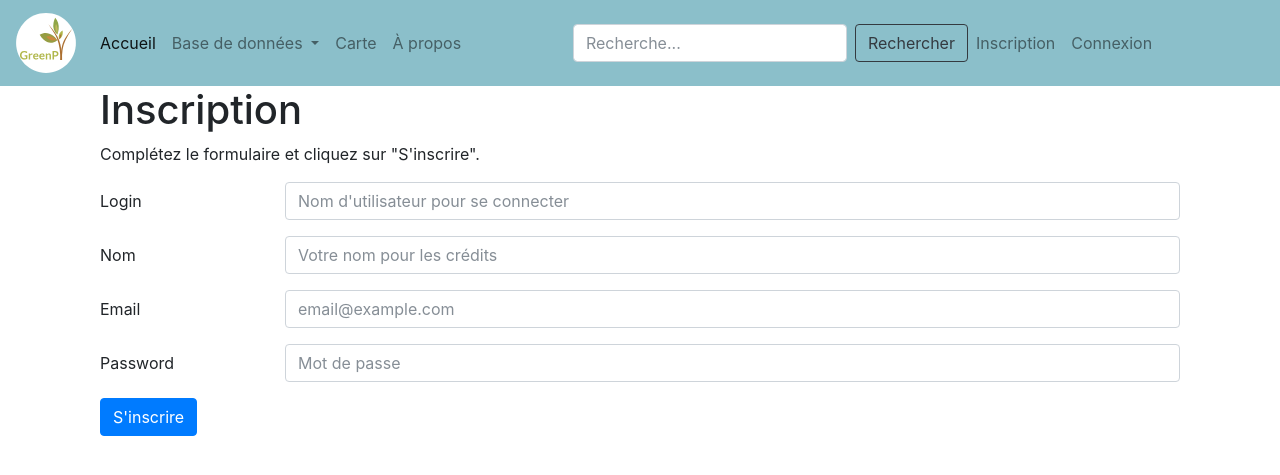
After one commit to rayondemiel/GreenPy, a Flask app: page /register in a window 1280 px wide. The commit adds this page. Shown: the top 475 px of the page. Run offline with Flask 2, Linux system fonts and the light colour scheme; some libraries are stand-ins or nearby versions.

Commit message:
ajout users

```diff
--- a/GreenPy/constantes.py
+++ b/GreenPy/constantes.py
@@ -1 +1,11 @@
+from warnings import warn
+
+#Constantes des résultats de recherche
 RESULTATS_PAR_PAGES = 10
+
+
+#Secret Key
+SECRET_KEY = "Pensez Printemps, les amis !!!"
+
+if SECRET_KEY == "Pensez Printemps, les amis !!!":
+    warn("Le secret par défaut n'a pas été changé, vous devriez le faire", Warning)
--- a/GreenPy/routes/routes.py
+++ b/GreenPy/routes/routes.py
@@ -1,8 +1,10 @@
-from flask import render_template, request
+from flask import render_template, request, redirect, flash
 from sqlalchemy import or_
+from flask_login import login_user, current_user, logout_user, login_required
 
-from GreenPy.app import app
-from GreenPy.modeles.donnees import Acteur, Objet_contest
+from ..app import app, login, db
+from ..modeles.donnees import Acteur, Objet_contest
+from ..modeles.utilisateurs import User
 from ..constantes import RESULTATS_PAR_PAGES
 
 @app.route("/")
@@ -58,3 +60,55 @@ def recherche():
              )).paginate(page=page, per_page=RESULTATS_PAR_PAGES)
         titre = "Résultat pour la recherche `" + motclef + "`"
     return render_template("pages/recherche.html", resultats=resultatsActeur, titre=titre, keyword=motclef)
+
+@app.route("/register", methods=["GET", "POST"])
+def inscription():
+    """ Route gérant les inscriptions
+    """
+    # Si on est en POST, cela veut dire que le formulaire a été envoyé
+    if request.method == "POST":
+        statut, donnees = User.creer(
+            login=request.form.get("login", None),
+            email=request.form.get("email", None),
+            nom=request.form.get("nom", None),
+            motdepasse=request.form.get("motdepasse", None)
+        )
+        if statut is True:
+            flash("Enregistrement effectué. Identifiez-vous maintenant", "success")
+            return redirect("/")
+        else:
+            flash("Les erreurs suivantes ont été rencontrées : " + ",".join(donnees), "error")
+            return render_template("pages/inscription.html")
+    else:
+        return render_template("pages/inscription.html")
+
+@app.route("/connexion", methods=["POST", "GET"])
+def connexion():
+    """ Route gérant les connexions
+    """
+    if current_user.is_authenticated is True:
+        flash("Vous êtes déjà connecté-e", "info")
+        return redirect("/")
+    # Si on est en POST, cela veut dire que le formulaire a été envoyé
+    if request.method == "POST":
+        utilisateur = User.identification(
+            login=request.form.get("login", None),
+            motdepasse=request.form.get("motdepasse", None)
+        )
+        if utilisateur:
+            flash("Connexion effectuée", "success")
+            login_user(utilisateur)
+            return redirect("/")
+        else:
+            flash("Les identifiants n'ont pas été reconnus", "error")
+
+    return render_template("pages/connexion.html")
+
+login.login_view = 'connexion'
+
+@app.route("/deconnexion", methods=["POST", "GET"])
+def deconnexion():
+    if current_user.is_authenticated is True:
+        logout_user()
+    flash("Vous êtes déconnecté-e", "info")
+    return redirect("/")
--- a/GreenPy/templates/conteneur.html
+++ b/GreenPy/templates/conteneur.html
@@ -45,7 +45,34 @@
           <input class="form-control mr-sm-2" name="keyword" type="search" placeholder="Recherche..." aria-label="Search"/>
           <button class="btn btn-outline-dark my-2 my-sm-0" type="submit">Rechercher</button>
         </form>
+        <ul class="navbar-nav mr-auto">
+            {% if not current_user.is_authenticated %}
+              <li class="nav-item">
+                <a class="nav-link" href="{{url_for('inscription')}}">Inscription</a>
+              </li>
+              <li class="nav-item">
+                <a class="nav-link" href="{{url_for('connexion')}}">Connexion</a>
+              </li>
+            {% else %}
+              <li class="nav-item">
+                <a class="nav-link" href="{{url_for('deconnexion')}}">Déconnexion ({{current_user.user_nom}})</a>
+              </li>
+            {% endif %}
+        </ul>
     </nav>
+    {% block afternav %}{%endblock%}
+      <div class="container">
+        {% with messages = get_flashed_messages(with_categories=true) %}
+          {% if messages %}
+          <div class="row">
+              <div class="col">
+                {% for category, message in messages %}
+                  <div class="alert alert-{{category}}" role="alert">{{ message }}</div>
+                {% endfor %}
+              </div>
+          </div>
+          {% endif %}
+        {% endwith %}
     <div class="container">
         <div class="row">
             <div class="col">
--- a/GreenPy/templates/pages/accueil.html
+++ b/GreenPy/templates/pages/accueil.html
@@ -4,8 +4,10 @@
     {{name}}
 {% endblock %}
 
+{% block afternav %}
+    {% include "partials/recherche.html" %}
+{%endblock%}
 {% block corps %}
-    {% include "partials/recherche.html" %}
 	<p>{% if militants %}
         Il y a {{ militants|length }} enregistrés :
         <ul>
--- /dev/null
+++ b/GreenPy/templates/pages/inscription.html
@@ -0,0 +1,38 @@
+{% extends "conteneur.html" %}
+
+{% block titre %}| Inscription{%endblock%}
+
+{% block corps %}
+
+<h1>Inscription</h1>
+<p>Complétez le formulaire et cliquez sur "S'inscrire".</p>
+<form class="form" method="POST" action="{{url_for('inscription')}}">
+  <div class="form-group row">
+    <label for="register-login" class="col-sm-2 col-form-label">Login</label>
+    <div class="col-sm-10">
+      <input type="text" class="form-control" id="register-login" name="login" placeholder="Nom d'utilisateur pour se connecter">
+    </div>
+  </div>
+  <div class="form-group row">
+    <label for="register-nom" class="col-sm-2 col-form-label">Nom</label>
+    <div class="col-sm-10">
+      <input type="text" class="form-control" id="register-nom" placeholder="Votre nom pour les crédits" name="nom">
+    </div>
+  </div>
+  <div class="form-group row">
+    <label for="register-email" class="col-sm-2 col-form-label">Email</label>
+    <div class="col-sm-10">
+      <input type="email" class="form-control" id="register-email" placeholder="email@example.com" name="email">
+    </div>
+  </div>
+  <div class="form-group row">
+    <label for="register-password" class="col-sm-2 col-form-label">Password</label>
+    <div class="col-sm-10">
+      <input type="password" class="form-control" id="register-password" placeholder="Mot de passe" name="motdepasse">
+    </div>
+  </div>
+  <div>
+    <button type="submit" class="btn btn-primary">S'inscrire</button>
+  </div>
+</form>
+{% endblock %}
```
Also changed, not shown: GreenPy/app.py (+7 -0 lines), GreenPy/modeles/utilisateurs.py (+91 -0 lines), GreenPy/templates/pages/connexion.html (added, +26 -0 lines), GreenPy/data/env.db, GreenPy/routes/utils.py (added).
